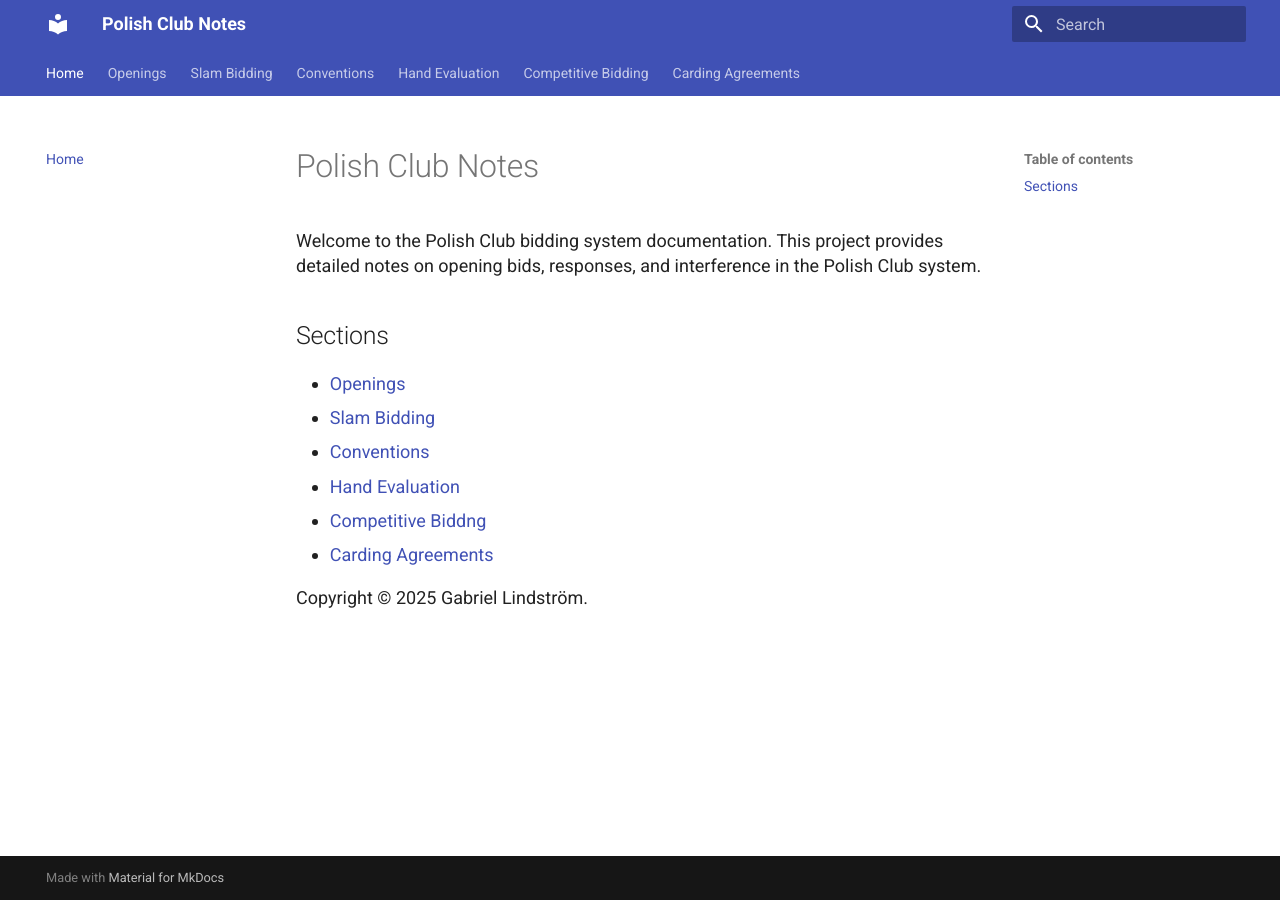
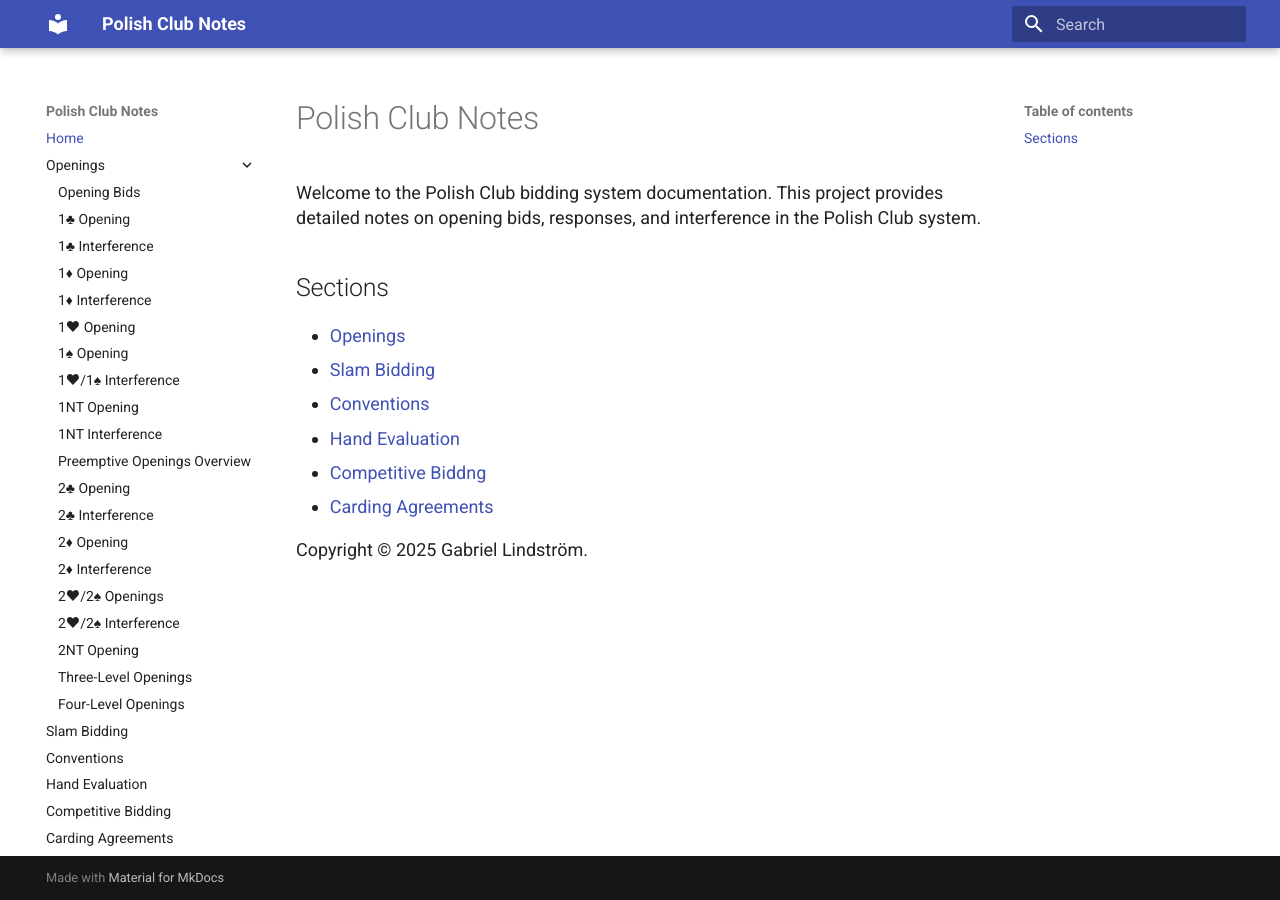
Before and after one commit to glindstrom/polish-club-notes, an MkDocs documentation site: the page built from docs/index.md, in a window 1280 px wide. Built offline with MkDocs 1.6.1 and Material for MkDocs 9.7.7, drawn with Linux system fonts in a browser that asks for light colours.

Commit message:
Pin mkdocs-material version and add navigation.expand

```diff
--- a/mkdocs.yml
+++ b/mkdocs.yml
@@ -7,9 +7,10 @@ theme:
   features:
     - content.code.copy
     - content.tabs
-    - navigation.tabs
+    - navigation.expand
     - navigation.top
 docs_dir: docs
+site_dir: build
 nav:
   - Home: index.md
   - Openings:
```
Also changed, not shown: 1 other file.
